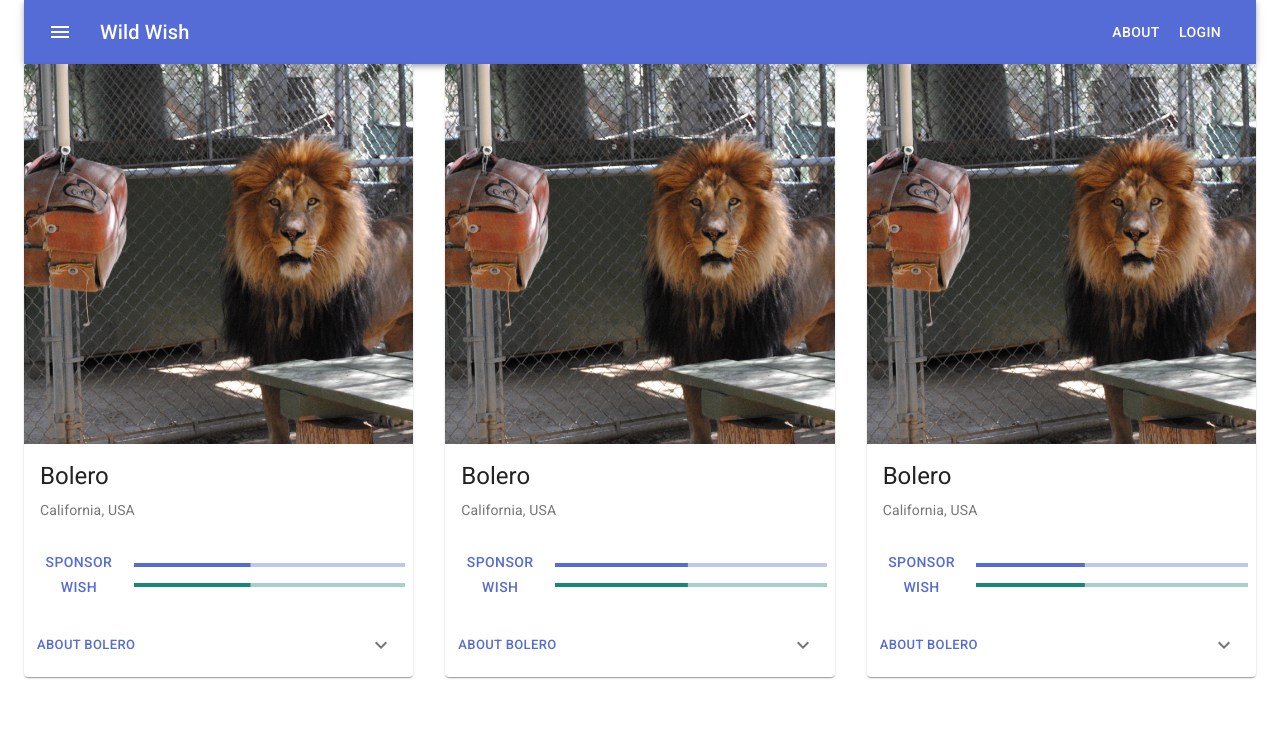
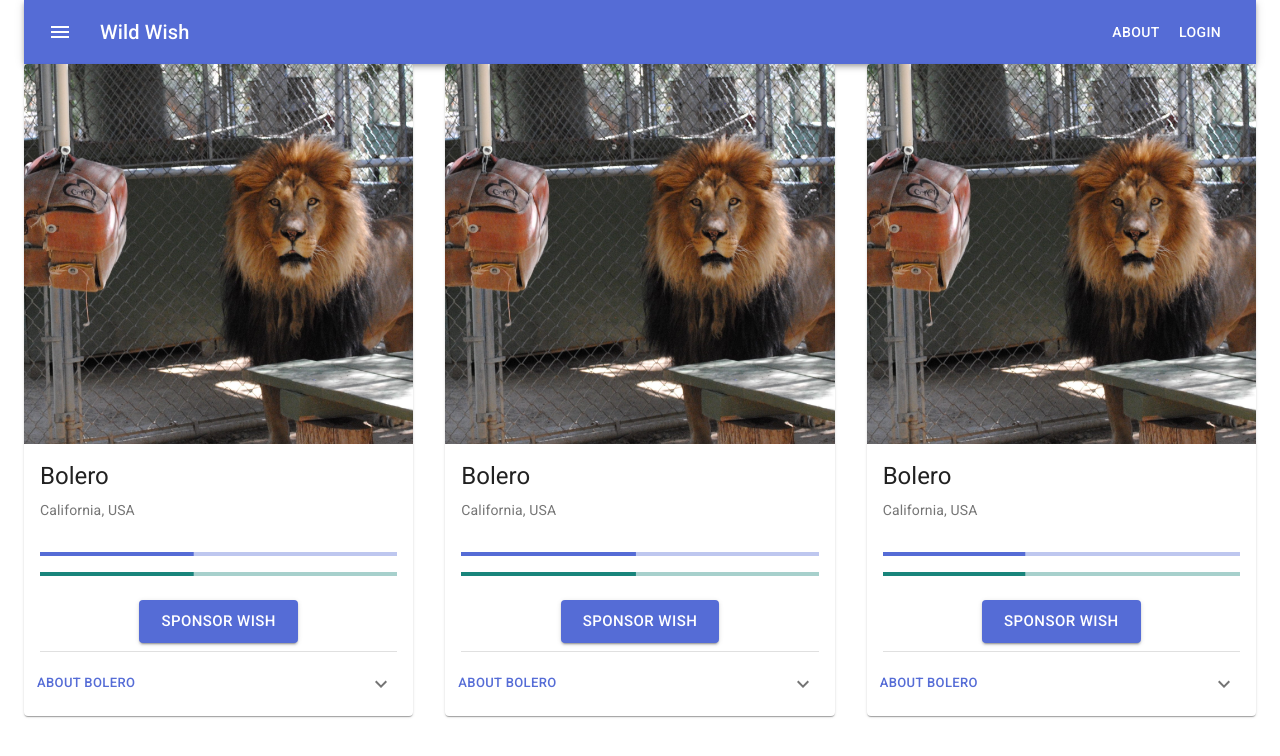
Before and after one commit to wolfmathias/wildwish-react-mui, a React (Create React App) app: page / in a window 1280 px wide. Shown: the top 756 px of the page. Built offline with nearby package versions, Linux system fonts and the light colour scheme.

Commit message:
deleted unused imports

```diff
--- a/src/components/CardFront.js
+++ b/src/components/CardFront.js
@@ -8,24 +8,20 @@ import React from 'react';
 import { makeStyles } from '@material-ui/core/styles';
 import clsx from 'clsx';
 import Card from '@material-ui/core/Card';
-import CardHeader from '@material-ui/core/CardHeader';
 import CardMedia from '@material-ui/core/CardMedia';
 import CardContent from '@material-ui/core/CardContent';
 import CardActionArea from '@material-ui/core/CardActionArea';
 import CardActions from '@material-ui/core/CardActions';
 import Collapse from '@material-ui/core/Collapse';
-import Avatar from '@material-ui/core/Avatar';
 import IconButton from '@material-ui/core/IconButton';
 import Typography from '@material-ui/core/Typography';
-import { red } from '@material-ui/core/colors';
-import FavoriteIcon from '@material-ui/icons/Favorite';
-import ShareIcon from '@material-ui/icons/Share';
 import ExpandMoreIcon from '@material-ui/icons/ExpandMore';
 import Button from '@material-ui/core/Button';
 
 
 import boleroImg from './bolero.JPG'
 import WishProgress from './WishProgress';
+import { Divider } from '@material-ui/core';
 
 const useStyles = makeStyles(theme => ({
   root: {
@@ -73,14 +69,17 @@ export default function CardFront() {
             California, USA
           </Typography>
         </CardContent>
+        <CardContent>
+          <WishProgress/>
+        </CardContent>
       </CardActionArea>
-      <CardActions>
-        <Button size="medium" color="primary">SPONSOR WISH</Button>
-        <WishProgress/>
+      <CardActions style={{justifyContent: 'center'}}>
+        <Button variant="contained" size="large" color="primary" >SPONSOR WISH</Button>
       </CardActions>
+      <Divider variant="middle"/>
       <CardActions disableSpacing>
         <Button size="small" color="primary" onClick={handleExpandClick}>
-          ABOUT BOLERO
+          About Bolero
         </Button>
         <IconButton
           className={clsx(classes.expand, {
@@ -105,6 +104,12 @@ export default function CardFront() {
           <Typography paragraph>
             The bio section will have a character limit so content in cards do not need to be truncated.
           </Typography>
+          <Typography paragraph>
+            Another link to sponsor the wish will be included in the expanded card to direct action back to donate form.
+          </Typography>
+          <CardActions style={{justifyContent: 'center'}}>
+            <Button size="large" color="primary" >SPONSOR BOLERO</Button>
+          </CardActions>
         </CardContent>
       </Collapse>
     </Card>
```
